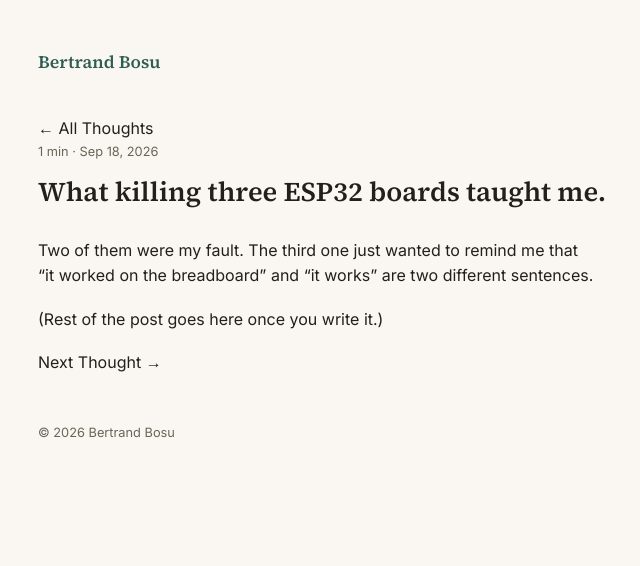
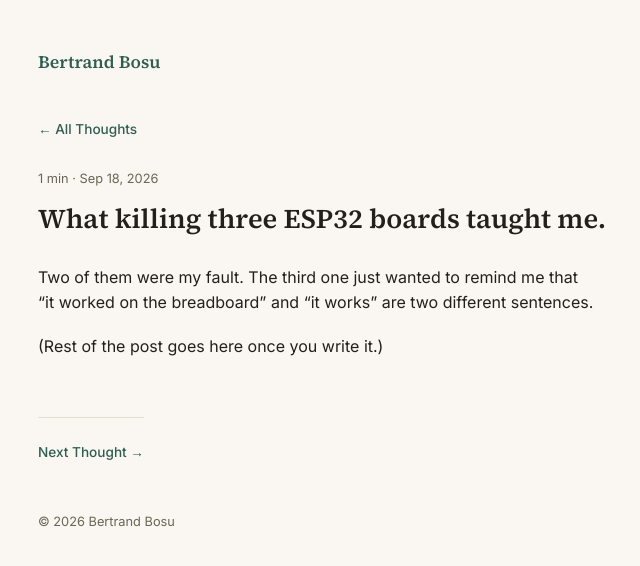
Before and after one commit to Bertqrt/bertrandbosu-blog1, a Jekyll site: the page built from _posts/2026-09-18-what-killing-three-esp32-boards-taught-me.md, in a window 1280 px wide. Shown: the top 566 px of the page, without its empty margins (306-946 px from the left). Built offline with Jekyll 4.4.1, drawn with Linux system fonts in a browser that asks for light colours; our own code applies the rules of GitHub Pages for plain Markdown files.

Commit message:
Add new CSS styles for navigation and footer links
Added new styles for find-me, nav-link, back-link, and next-link classes.

```diff
--- a/assets/css/style.css
+++ b/assets/css/style.css
@@ -45,6 +45,15 @@ a { color: inherit; text-decoration: none; }
 }
 
 .bio { max-width: 480px; margin-bottom: 1.25rem; }
+
+.find-me {
+  font-size: 0.75rem;
+  font-weight: 600;
+  letter-spacing: 0.08em;
+  text-transform: uppercase;
+  color: var(--ink-soft);
+  margin-bottom: 0.6rem;
+}
 
 .social { display: flex; align-items: center; gap: 1rem; }
 
@@ -103,6 +112,24 @@ a { color: inherit; text-decoration: none; }
 
 .post-content p { margin-bottom: 1.1rem; max-width: 560px; }
 
+.nav-link {
+  display: inline-block;
+  font-size: 0.85rem;
+  font-weight: 500;
+  color: var(--accent);
+}
+
+.nav-link:hover,
+.nav-link:focus-visible { text-decoration: underline; }
+
+.back-link { margin-bottom: 1.75rem; }
+
+.next-link {
+  margin-top: 2.5rem;
+  padding-top: 1.5rem;
+  border-top: 1px solid var(--line);
+}
+
 .footer { margin-top: 3rem; font-size: 0.8rem; color: var(--ink-soft); }
 
 @media (max-width: 480px) {
```
